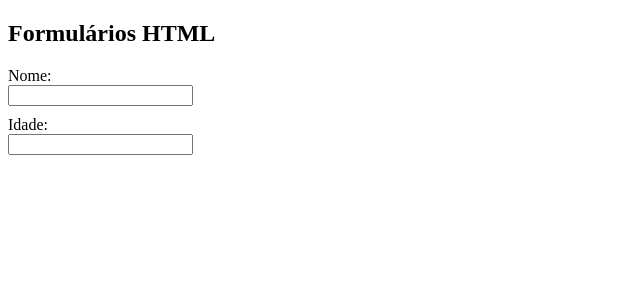
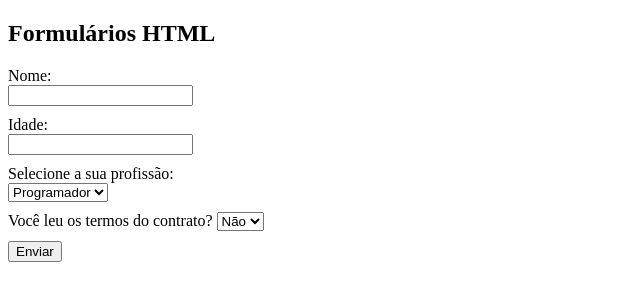
Before and after one commit to NetoElesbao/Formul-rios, a plain HTML site: page index.html in a window 1280 px wide. Shown: the whole page, without its empty margins (0-640 px from the left). Drawn offline with Linux system fonts and the light colour scheme.

Commit message:
Version 1.1

```diff
--- a/index.html
+++ b/index.html
@@ -10,15 +10,32 @@
 
 <body>
     <h2>Formulários HTML</h2>
-    <form action="Para onde os dados serão enviados" method="post">
+    <form action="register.cs" method="post">
         <div>
-            <label>Nome:</label>
-            <input type="text" />
+            <label for="name">Nome:</label>
+            <input type="text" name="name" />
         </div>
         <div>
-            <label>Idade:</label>
+            <label for="age">Idade:</label>
             <input type="text" name="age" />
         </div>
+        <div>
+            <label for="job">Selecione a sua profissão:</label>
+            <select name="job">
+                <option value="programador">Programador</option>
+                <option value="tester">Tester/QA</option>
+                <option value="devops">Devops</option>
+            </select>
+        </div>
+        <div>
+            <label for="contract">Você leu os termos do contrato?</select>
+                <select name="contract">
+                    <option value="sim">Sim</option>
+                    <option value="nao" selected>Não</option>
+                </select>
+        </div>
+        <input type="submit" value="Enviar" />
+
     </form>
 </body>
 
```
